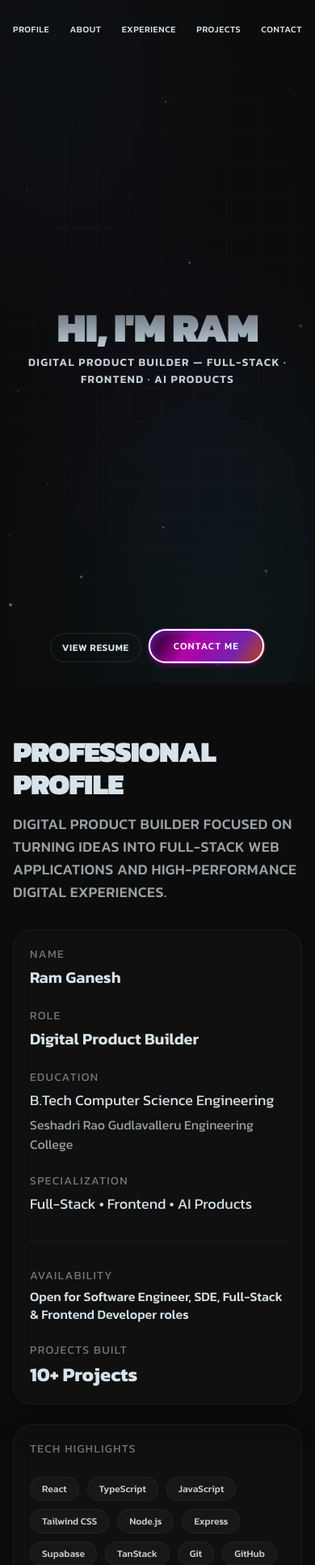
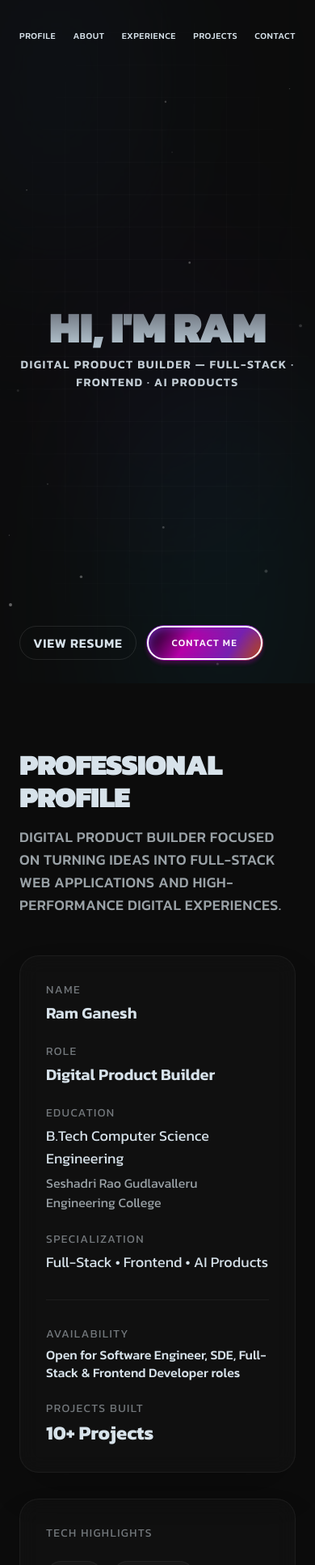
Before and after one commit to ramganesh1201/portfolio, a React (Vite) app: page / in a window 390 px wide. Shown: the top 1933 px of the page at 81% size. Built offline with nearby package versions, Linux system fonts and the light colour scheme.

Commit message:
update mobile

```diff
--- a/src/components/HeroSection.tsx
+++ b/src/components/HeroSection.tsx
@@ -24,7 +24,7 @@ export function HeroSection() {
         }}
       />
 
-      <FadeIn delay={0} y={-20} as="nav" className="flex justify-between items-center text-[#D7E2EA] font-medium uppercase tracking-wider text-[11px] sm:text-xs md:text-sm lg:text-base px-4 sm:px-6 md:px-10 pt-4 sm:pt-6 md:pt-8 relative z-20 w-full gap-2 sm:gap-4 md:gap-6 overflow-x-auto whitespace-nowrap hide-scrollbar">
+      <FadeIn delay={0} y={-20} as="nav" className="flex justify-between items-center text-[#D7E2EA] font-medium uppercase tracking-wider text-[11px] sm:text-xs md:text-sm lg:text-base px-6 md:px-10 pt-6 md:pt-8 relative z-20 w-full gap-2 sm:gap-4 md:gap-6 overflow-x-auto whitespace-nowrap hide-scrollbar">
         <a href="#profile" className="hover:opacity-70 transition-opacity duration-200 py-3 px-2 -mx-2">Profile</a>
         <a href="#about" className="hover:opacity-70 transition-opacity duration-200 py-3 px-2 -mx-2">About</a>
         <a href="#experience" className="hover:opacity-70 transition-opacity duration-200 py-3 px-2 -mx-2">Experience</a>
@@ -34,7 +34,7 @@ export function HeroSection() {
 
       <div className="flex-1 flex flex-col justify-center items-center overflow-hidden w-full relative z-20">
         <FadeIn delay={0.15} y={40} className="w-full">
-          <h1 className="hero-heading font-black uppercase tracking-tight leading-none break-words w-full text-[13vw] sm:text-[15vw] md:text-[16vw] lg:text-[17.5vw] mt-6 sm:mt-4 md:-mt-5 text-center">
+          <h1 className="hero-heading font-black uppercase tracking-tight leading-none break-words w-full text-[14vw] sm:text-[15vw] md:text-[16vw] lg:text-[17.5vw] mt-6 sm:mt-4 md:-mt-5 text-center">
             Hi, I&apos;m Ram
           </h1>
         </FadeIn>
@@ -42,13 +42,13 @@ export function HeroSection() {
 
         <FadeIn delay={0.22} y={40} className="w-full mt-2 flex justify-center text-center px-4">
           <div className="flex flex-col items-center gap-3">
-            <p className="text-[#D7E2EA] font-semibold text-[clamp(0.85rem,1.6vw,1.25rem)] tracking-widest uppercase opacity-90">
+            <p className="text-[#D7E2EA] font-semibold text-[clamp(0.9rem,1.6vw,1.25rem)] tracking-widest uppercase opacity-90">
               Digital Product Builder — Full-Stack · Frontend · AI Products
             </p>
           </div>
         </FadeIn>
       </div>
-      <div className="flex justify-center md:justify-between items-end pb-6 sm:pb-8 md:pb-10 px-4 sm:px-6 md:px-10 relative z-20 w-full">
+      <div className="flex justify-between items-end pb-7 sm:pb-8 md:pb-10 px-6 md:px-10 relative z-20 w-full">
         <FadeIn
   delay={0.35}
   y={20}
@@ -93,9 +93,9 @@ export function HeroSection() {
     </div>
   </div>
 </FadeIn>
-        <div className="flex items-center justify-center gap-2 sm:gap-3 flex-wrap w-full md:w-auto">
+        <div className="flex items-center gap-3">
           <FadeIn delay={0.55} y={20}>
-            <a href="/resume.pdf" target="_blank" rel="noopener noreferrer" className="px-3.5 sm:px-4 py-2 rounded-full border border-white/[0.1] text-[#D7E2EA] text-xs sm:text-sm font-semibold uppercase tracking-wider hover:bg-white/[0.03] transition-all whitespace-nowrap">View Resume</a>
+            <a href="/resume.pdf" target="_blank" rel="noopener noreferrer" className="px-4 py-2 rounded-full border border-white/[0.1] text-[#D7E2EA] font-semibold uppercase tracking-wider hover:bg-white/[0.03] transition-all">View Resume</a>
           </FadeIn>
           <FadeIn delay={0.5} y={20}>
             <ContactButton />
--- a/src/components/ProfessionalProfileSection.tsx
+++ b/src/components/ProfessionalProfileSection.tsx
@@ -8,7 +8,7 @@ const technologies = [
 
 export function ProfessionalProfileSection() {
   return (
-    <section id="profile" className="w-full px-4 sm:px-6 py-16 sm:py-20 md:px-10 lg:py-32 relative z-10 flex flex-col items-center">
+    <section id="profile" className="w-full px-6 py-20 md:px-10 lg:py-32 relative z-10 flex flex-col items-center">
       <div className="max-w-6xl w-full">
         <FadeIn y={20}>
           <h2 className="text-[#D7E2EA] font-black uppercase tracking-tight text-4xl sm:text-5xl md:text-6xl lg:text-7xl mb-4">
@@ -17,15 +17,15 @@ export function ProfessionalProfileSection() {
         </FadeIn>
 
         <FadeIn delay={0.1} y={20}>
-          <p className="text-[#D7E2EA]/70 text-lg md:text-xl font-medium tracking-wide uppercase max-w-2xl mb-8 sm:mb-12">
+          <p className="text-[#D7E2EA]/70 text-lg md:text-xl font-medium tracking-wide uppercase max-w-2xl mb-12">
             Digital Product Builder focused on turning ideas into full-stack web applications and high-performance digital experiences.
           </p>
         </FadeIn>
 
-        <div className="flex flex-col lg:flex-row gap-6 sm:gap-8 w-full">
+        <div className="flex flex-col lg:flex-row gap-8 w-full">
           {/* Profile Info Card */}
           <FadeIn delay={0.2} y={20} className="flex-1">
-            <div className="bg-white/[0.02] border border-white/[0.05] rounded-3xl p-5 sm:p-8 backdrop-blur-md shadow-2xl hover:bg-white/[0.03] transition-colors duration-500 h-full flex flex-col justify-between group relative overflow-hidden">
+            <div className="bg-white/[0.02] border border-white/[0.05] rounded-3xl p-8 backdrop-blur-md shadow-2xl hover:bg-white/[0.03] transition-colors duration-500 h-full flex flex-col justify-between group relative overflow-hidden">
               {/* Subtle glow effect on hover */}
               <div className="absolute inset-0 bg-gradient-to-br from-white/[0.05] to-transparent opacity-0 group-hover:opacity-100 transition-opacity duration-700 pointer-events-none" />
 
@@ -66,19 +66,19 @@ export function ProfessionalProfileSection() {
           </FadeIn>
 
           {/* Tech & Resume Actions Card */}
-          <div className="flex-1 flex flex-col gap-6 sm:gap-8">
+          <div className="flex-1 flex flex-col gap-8">
             <FadeIn delay={0.3} y={20} className="flex-1">
-              <div className="bg-white/[0.02] border border-white/[0.05] rounded-3xl p-5 sm:p-8 backdrop-blur-md shadow-2xl hover:bg-white/[0.03] transition-colors duration-500 h-full relative overflow-hidden group">
+              <div className="bg-white/[0.02] border border-white/[0.05] rounded-3xl p-8 backdrop-blur-md shadow-2xl hover:bg-white/[0.03] transition-colors duration-500 h-full relative overflow-hidden group">
                  {/* Subtle glow effect on hover */}
                 <div className="absolute inset-0 bg-gradient-to-bl from-white/[0.05] to-transparent opacity-0 group-hover:opacity-100 transition-opacity duration-700 pointer-events-none" />
 
                 <div className="relative z-10">
                   <h3 className="text-sm text-[#D7E2EA]/50 uppercase tracking-widest mb-6">Tech Highlights</h3>
-                  <div className="flex flex-wrap gap-2.5 sm:gap-3">
+                  <div className="flex flex-wrap gap-3">
                     {technologies.map((tech, index) => (
                       <div
                         key={tech}
-                        className="px-3.5 sm:px-4 py-1.5 sm:py-2 rounded-full bg-white/[0.03] border border-white/[0.05] text-[#D7E2EA]/90 text-xs sm:text-sm font-medium hover:bg-white/[0.1] hover:-translate-y-1 hover:text-white hover:border-white/[0.2] transition-all duration-300 cursor-default"
+                        className="px-4 py-2 rounded-full bg-white/[0.03] border border-white/[0.05] text-[#D7E2EA]/90 text-sm font-medium hover:bg-white/[0.1] hover:-translate-y-1 hover:text-white hover:border-white/[0.2] transition-all duration-300 cursor-default"
                         style={{ transitionDelay: `${index * 15}ms` }}
                       >
                         {tech}
@@ -90,11 +90,11 @@ export function ProfessionalProfileSection() {
             </FadeIn>
 
             <FadeIn delay={0.4} y={20}>
-              <div className="bg-white/[0.02] border border-white/[0.05] rounded-3xl p-5 sm:p-8 backdrop-blur-md shadow-2xl flex flex-col sm:flex-row gap-4 items-center">
+              <div className="bg-white/[0.02] border border-white/[0.05] rounded-3xl p-8 backdrop-blur-md shadow-2xl flex flex-col sm:flex-row gap-4 items-center">
                 <a
                   href="/resume.pdf"
                   download="Vemula-Ram-Ganesh-Resume.pdf"
-                  className="w-full sm:w-auto flex-1 flex items-center justify-center gap-2 bg-[#D7E2EA] text-[#0C0C0C] px-4 sm:px-6 py-3.5 sm:py-4 rounded-full font-semibold text-xs sm:text-sm uppercase tracking-wider hover:bg-white hover:scale-[1.02] active:scale-[0.98] transition-all duration-200 min-h-[44px]"
+                  className="w-full sm:w-auto flex-1 flex items-center justify-center gap-2 bg-[#D7E2EA] text-[#0C0C0C] px-6 py-4 rounded-full font-semibold uppercase tracking-wider hover:bg-white hover:scale-[1.02] active:scale-[0.98] transition-all duration-200"
                   aria-label="Download Resume"
                 >
                   <Download className="w-5 h-5" />
@@ -104,7 +104,7 @@ export function ProfessionalProfileSection() {
                   href="/resume.pdf"
                   target="_blank"
                   rel="noopener noreferrer"
-                  className="w-full sm:w-auto flex-1 flex items-center justify-center gap-2 bg-transparent border border-white/[0.1] text-[#D7E2EA] px-4 sm:px-6 py-3.5 sm:py-4 rounded-full font-semibold text-xs sm:text-sm uppercase tracking-wider hover:bg-white/[0.05] hover:border-white/[0.2] hover:scale-[1.02] active:scale-[0.98] transition-all duration-200 min-h-[44px]"
+                  className="w-full sm:w-auto flex-1 flex items-center justify-center gap-2 bg-transparent border border-white/[0.1] text-[#D7E2EA] px-6 py-4 rounded-full font-semibold uppercase tracking-wider hover:bg-white/[0.05] hover:border-white/[0.2] hover:scale-[1.02] active:scale-[0.98] transition-all duration-200"
                   aria-label="View Resume in new tab"
                 >
                   <ExternalLink className="w-5 h-5" />
--- a/src/components/ServicesSection.tsx
+++ b/src/components/ServicesSection.tsx
@@ -31,7 +31,7 @@ export function ServicesSection() {
   return (
     <section
       id="experience"
-      className="bg-white rounded-t-[40px] sm:rounded-t-[50px] md:rounded-t-[60px] px-4 sm:px-8 md:px-10 py-16 sm:py-24 md:py-32 relative z-10 w-full"
+      className="bg-white rounded-t-[40px] sm:rounded-t-[50px] md:rounded-t-[60px] px-5 sm:px-8 md:px-10 py-20 sm:py-24 md:py-32 relative z-10 w-full"
     >
       <FadeIn delay={0} y={30}>
         <div className="max-w-7xl mx-auto text-center mb-16 md:mb-24">
@@ -58,8 +58,7 @@ export function ServicesSection() {
                 bg-gradient-to-br
                 from-white
                 to-gray-50
-                p-6
-                sm:p-8
+                p-8
                 md:p-10
                 transition-all
                 duration-500
--- a/src/components/TechStackSection.tsx
+++ b/src/components/TechStackSection.tsx
@@ -8,7 +8,7 @@ const enhance = ['AI Integrations', 'Cloudflare Workers'];
 
 export function TechStackSection() {
   return (
-    <section id="tech" className="w-full px-4 sm:px-6 py-16 sm:py-20 md:px-10 lg:py-32 relative z-10 flex flex-col items-center">
+    <section id="tech" className="w-full px-6 py-20 md:px-10 lg:py-32 relative z-10 flex flex-col items-center">
       <div className="max-w-6xl w-full">
         <FadeIn y={20}>
           <h2 className="text-[#D7E2EA] font-black uppercase tracking-tight text-4xl sm:text-5xl md:text-6xl lg:text-7xl mb-6">
@@ -17,12 +17,12 @@ export function TechStackSection() {
         </FadeIn>
 
         <FadeIn delay={0.1} y={20}>
-          <p className="text-[#D7E2EA]/70 text-lg md:text-xl font-medium tracking-wide uppercase max-w-2xl mb-8 sm:mb-12">
+          <p className="text-[#D7E2EA]/70 text-lg md:text-xl font-medium tracking-wide uppercase max-w-2xl mb-12">
             Technologies I use to build, connect, store, ship, and enhance digital products.
           </p>
         </FadeIn>
 
-        <div className="grid grid-cols-1 sm:grid-cols-2 lg:grid-cols-3 xl:grid-cols-5 gap-4 sm:gap-6">
+        <div className="grid grid-cols-1 sm:grid-cols-2 lg:grid-cols-3 xl:grid-cols-5 gap-6">
           <FadeIn delay={0.2} y={20} className="space-y-3">
             <h3 className="text-sm text-[#D7E2EA]/50 uppercase tracking-widest">Build</h3>
             <div className="flex flex-wrap gap-2">
--- a/src/index.css
+++ b/src/index.css
@@ -11,9 +11,6 @@
     padding: 0;
     box-sizing: border-box;
     font-family: 'Kanit', sans-serif;
-    overflow-x: hidden;
-    width: 100%;
-    max-width: 100%;
   }
 }
 
@@ -22,8 +19,6 @@
     background: linear-gradient(180deg, #646973 0%, #BBCCD7 100%);
     -webkit-background-clip: text;
     -webkit-text-fill-color: transparent;
-    overflow-wrap: break-word;
-    word-break: break-word;
   }
   .hide-scrollbar::-webkit-scrollbar {
     display: none;
@@ -36,6 +31,4 @@
 
 .main-wrapper {
   overflow-x: clip;
-  width: 100%;
-  max-width: 100%;
 }
```
Also changed, not shown: src/components/AboutSection.tsx (+5 -5 lines), src/components/ContactSection.tsx (+4 -4 lines), src/components/ProjectsSection.tsx (+4 -4 lines), src/components/case-study/CaseStudyCTA.tsx (+7 -7 lines), src/components/case-study/CaseStudyChallenges.tsx (+4 -4 lines), src/components/case-study/CaseStudyHero.tsx (+10 -10 lines), src/components/case-study/CaseStudyOverview.tsx (+4 -4 lines).
